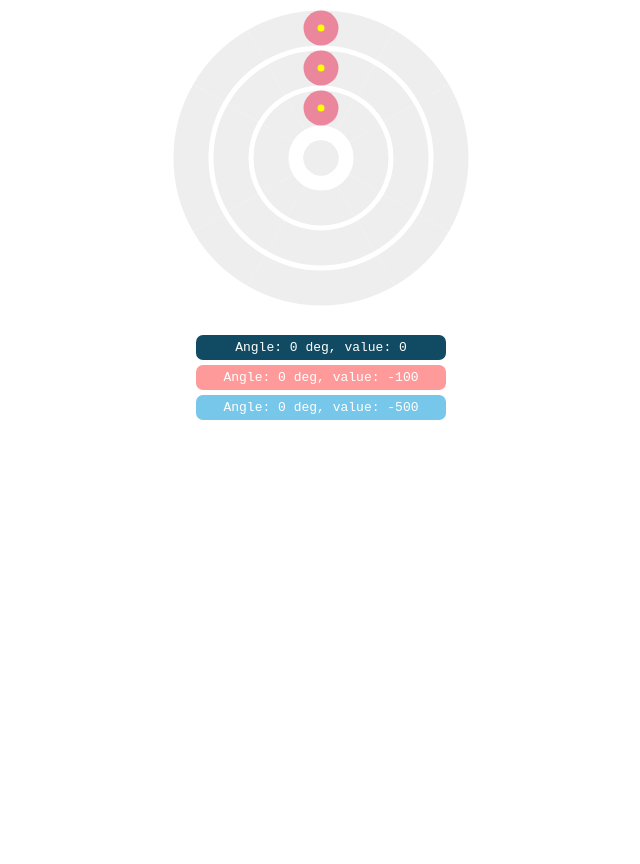
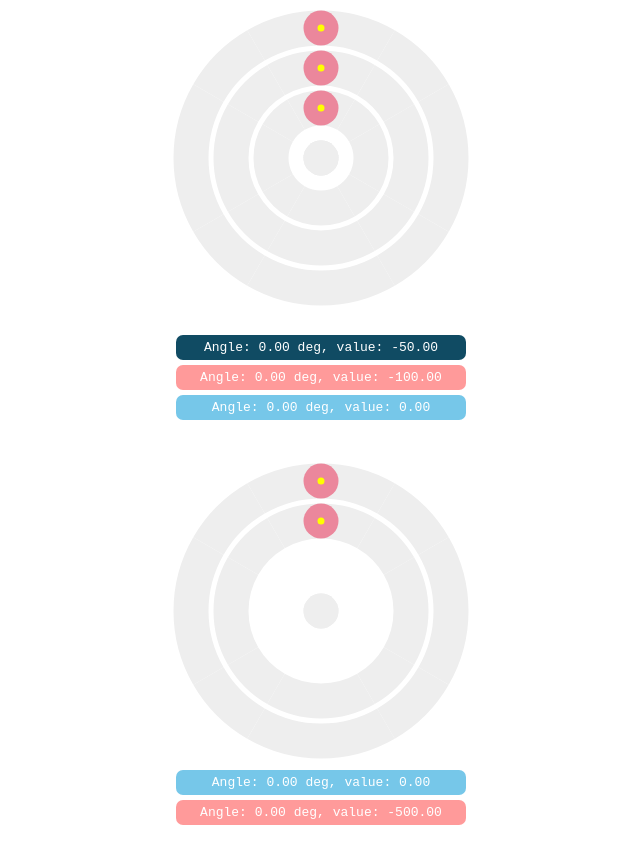
Before and after one commit to maslick/radiaSlider, a plain HTML site: page index.html in a window 1280 px wide. Shown: the whole page, without its empty margins (319-959 px from the left). Before the commit the page ends 800 px from the top, so only its background shows below. Drawn offline with Linux system fonts and the light colour scheme.

Commit message:
* optimization * added step property * added second slider

```diff
--- a/index.html
+++ b/index.html
@@ -19,6 +19,19 @@
     <div unselectable="on" style="background: #76c7e9;">
         <span id="value3"></span>
     </div>
+
+    <br>
+    <br>
+    <canvas id="myCanvas2" width="300" height="300"></canvas>
+    <div unselectable="on" style="background: #76c7e9;">
+        <span id="value4"></span>
+    </div>
+
+    <div unselectable="on" style="background: #ff9a9a;">
+        <span id="value5"></span>
+    </div>
+    <br><br>
+
 </body>
 
 <style>
@@ -32,14 +45,14 @@
         color: white;
         border-radius: 7px;
         padding: 5px 5px;
-        width: 240px;
+        width: 280px;
         margin: 5px auto;
         font-family: monospace;
     }
 </style>
 
 
-<script src="slider-min.js"></script>
+<script src="slider.js"></script>
 <script>
 
     var slider = new Slider("myCanvas");
@@ -47,11 +60,12 @@
         id: 1,
         container: "myCanvas",
         radius: 50,
-        min: 0,
-        max: 30,
+        min: -50,
+        max: 50,
         color: "#104b63",
+        step: 1,
         changed: function (v) {
-            document.getElementById('value1').innerHTML = "Angle: " + Math.round(v.deg) + " deg, value: " + Math.round(v.value);
+            document.getElementById('value1').innerHTML = "Angle: " + v.deg.toFixed(2) + " deg, value: " + v.value.toFixed(2);
         }
     });
     slider.addSlider({
@@ -61,19 +75,48 @@
         min: -100,
         max: 100,
         color: "#ff9a9a",
+        step: 1,
         changed: function (v) {
-            document.getElementById('value2').innerHTML = "Angle: " + Math.round(v.deg) + " deg, value: " + Math.round(v.value);
+            document.getElementById('value2').innerHTML = "Angle: " + v.deg.toFixed(2) + " deg, value: " + v.value.toFixed(2);
         }
     });
     slider.addSlider({
         id: 3,
         container: "myCanvas",
         radius: 130,
+        min: 0,
+        max: 360,
+        color: "#76c7e9",
+        step: 1,
+        changed: function (v) {
+            document.getElementById('value3').innerHTML = "Angle: " + v.deg.toFixed(2) + " deg, value: " + v.value.toFixed(2);
+        }
+    });
+
+    var slider2 = new Slider("myCanvas2");
+    slider2.addSlider({
+        id: 1,
+        container: "myCanvas2",
+        radius: 90,
+        min: 0,
+        max: 30,
+        step: 3,
+        color: "#76c7e9",
+        changed: function (v) {
+            document.getElementById('value4').innerHTML = "Angle: " + v.deg.toFixed(2) + " deg, value: " + v.value.toFixed(2);
+        }
+    });
+
+    slider2.addSlider({
+        id: 3,
+        container: "myCanvas2",
+        radius: 130,
         min: -500,
         max: 500,
-        color: "#76c7e9",
+        step: 10,
+        color: "#ff9a9a",
         changed: function (v) {
-            document.getElementById('value3').innerHTML = "Angle: " + Math.round(v.deg) + " deg, value: " + Math.round(v.value);
+            document.getElementById('value5').innerHTML = "Angle: " + v.deg.toFixed(2) + " deg, value: " + v.value.toFixed(2);
         }
     });
 
--- a/slider.js
+++ b/slider.js
@@ -53,9 +53,8 @@ function Slider(container) {
     function _handleMouseDown(event){
         event.preventDefault();
         self.selectedSlider = getSelectedSlider();
-        if (self.selectedSlider) {
-            self.the_body.addEventListener('mousemove', _rotation, false);
-        }
+        if (!self.selectedSlider) return;
+        self.the_body.addEventListener('mousemove', _rotation, false);
     }
 
     function _handleMouseUp() {
@@ -68,16 +67,19 @@ function Slider(container) {
             return;
         }
         if (self.selectedSlider) {
+            //self.clicked = true;
             _rotation();
+            //self.clicked = false;
         }
     }
-
 
     function _handleTouch(event) {
         event.preventDefault();
         self.selectedSlider = getSelectedSlider();
         if (self.selectedSlider) {
+            //self.clicked = true;
             _rotation();
+            //self.clicked = false;
         }
     }
 
@@ -91,17 +93,10 @@ function Slider(container) {
         self.the_body.removeEventListener('mousemove', _rotation, false);
     }
 
-
-
     function _rotation() {
-        if (!self.selectedSlider) return;
         x = event.layerX;
         y = event.layerY;
-
-        self.selectedSlider.endAngle = Math.atan2(y-self.y0, x-self.y0);
-        self.selectedSlider.ang_degrees = (self.selectedSlider.endAngle + Math.PI / 2 > 0 ? self.selectedSlider.endAngle + Math.PI / 2 : (2 * Math.PI + self.selectedSlider.endAngle + Math.PI / 2)) * 360 / (2 * Math.PI);
-        self.selectedSlider.normalizedValue = self.selectedSlider.ang_degrees * (self.selectedSlider.max - self.selectedSlider.min) / 360 + Math.round(self.selectedSlider.min);
-
+        self.calculateAngles(x, y);
         draw();
     }
 
@@ -118,9 +113,7 @@ function Slider(container) {
             obj.onValueChangeCallback({'rad': obj.endAngle, 'deg': obj.ang_degrees, 'value': obj.normalizedValue});
         }
     }
-
-
-};
+}
 
 
 Slider.prototype.addSlider = function (options) {
@@ -135,18 +128,18 @@ Slider.prototype.addSlider = function (options) {
         endAngle: this.endAngle,
         onValueChangeCallback: options.changed || function(v) {},
         ang_degrees: 0,
-        normalizedValue: options.min || 0
+        normalizedValue: options.min || 0,
+        step: options.step || 1
     };
 
     var obj = this.sliders[options.id];
+    obj.da = Math.abs(2*Math.PI*obj.step/(obj.max-obj.min));
 
     this.drawScale(this.sliders[options.id]);
     obj.endAngle = 1.5*Math.PI + 0.000001;
     this.drawData(this.sliders[options.id]);
     this.drawArrow(this.sliders[options.id]);
     this.drawKnob(this.sliders[options.id]);
-
-
 
     obj.onValueChangeCallback({'rad': obj.endAngle, 'deg': obj.ang_degrees, 'value': obj.normalizedValue});
 };
@@ -216,3 +209,18 @@ Slider.prototype.drawKnob = function(slider) {
     context.fillStyle = 'yellow';
     context.fill();
 };
+
+Slider.prototype.calculateAngles = function (x, y) {
+    this.selectedSlider.endAngle = Math.atan2(y-this.y0, x-this.y0);
+    this.selectedSlider.ang_degrees = this.normalizeTan(this.selectedSlider.endAngle);
+    this.selectedSlider.normalizedValue = this.selectedSlider.ang_degrees * (this.selectedSlider.max - this.selectedSlider.min) / 360 + this.selectedSlider.min;
+};
+
+Slider.prototype.radToDeg = function (ang) {
+    return ang * 180 / Math.PI;
+};
+
+Slider.prototype.normalizeTan = function (ang) {
+    var rads = ang + Math.PI / 2 > 0 ? ang + Math.PI / 2 : (2 * Math.PI + ang + Math.PI / 2);
+    return this.radToDeg(rads);
+};
```
Also changed, not shown: README.md, slider-min.js.
